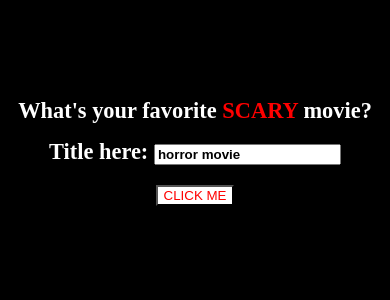
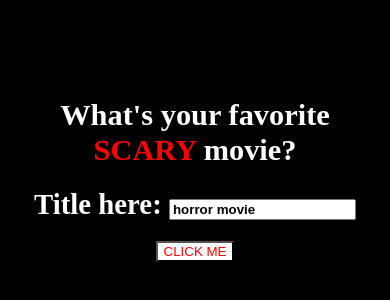
Before and after one commit to KJWilliamson/favorite-scary-movie, a plain HTML site: page index.html in a window 390 px wide. Shown: the part 272-572 px from the top of the page. Drawn offline with Linux system fonts and the light colour scheme.

Commit message:
made font size bigger for mobile

```diff
--- a/style.css
+++ b/style.css
@@ -71,11 +71,11 @@ h2 {
 } */
 
     h1 {
-      font-size: 1.4rem;
+      font-size: 1.9rem;
     }
 
     form {
-      font-size: 1.4rem;
+      font-size: 1.8rem;
     }
 
     /* label {
@@ -96,7 +96,7 @@ h2 {
     } */
 
     h2 {
-        font-size: 1.3rem;
+        font-size: 1.8rem;
     }
 
 }
```
